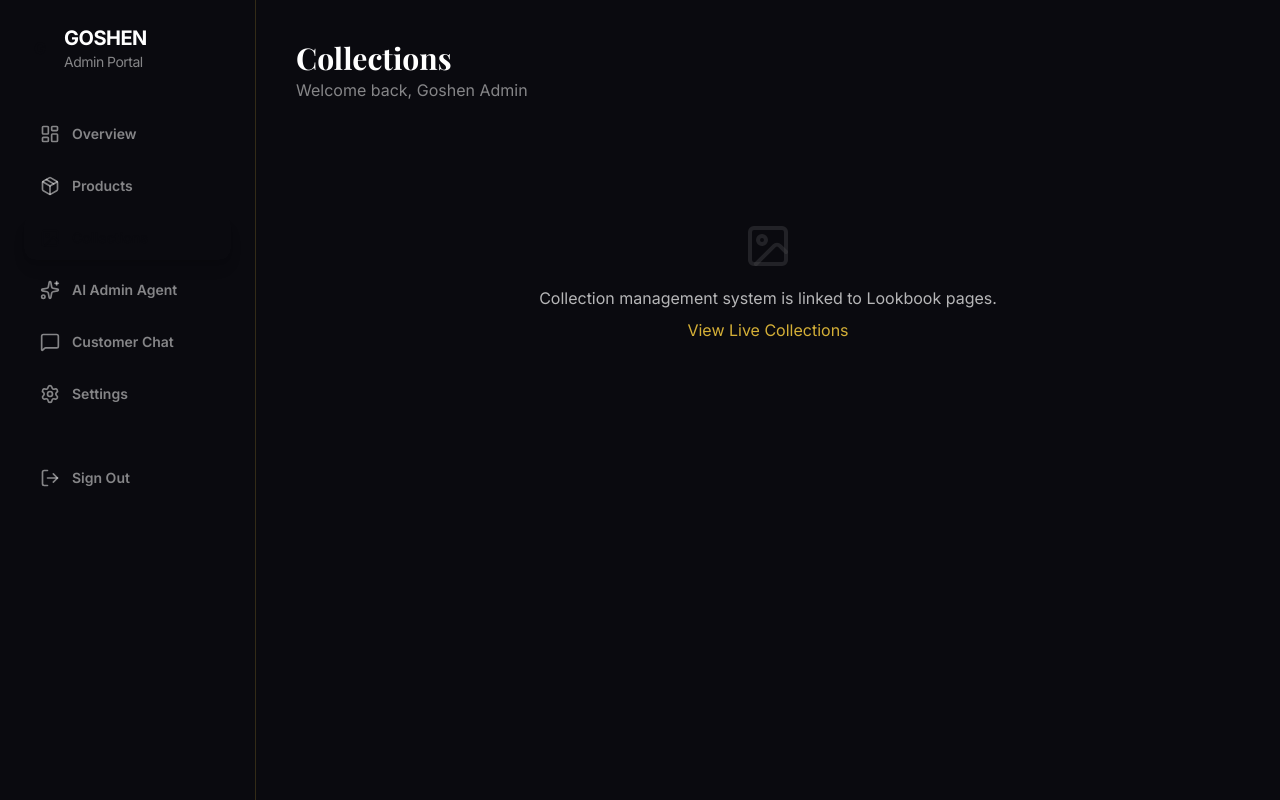
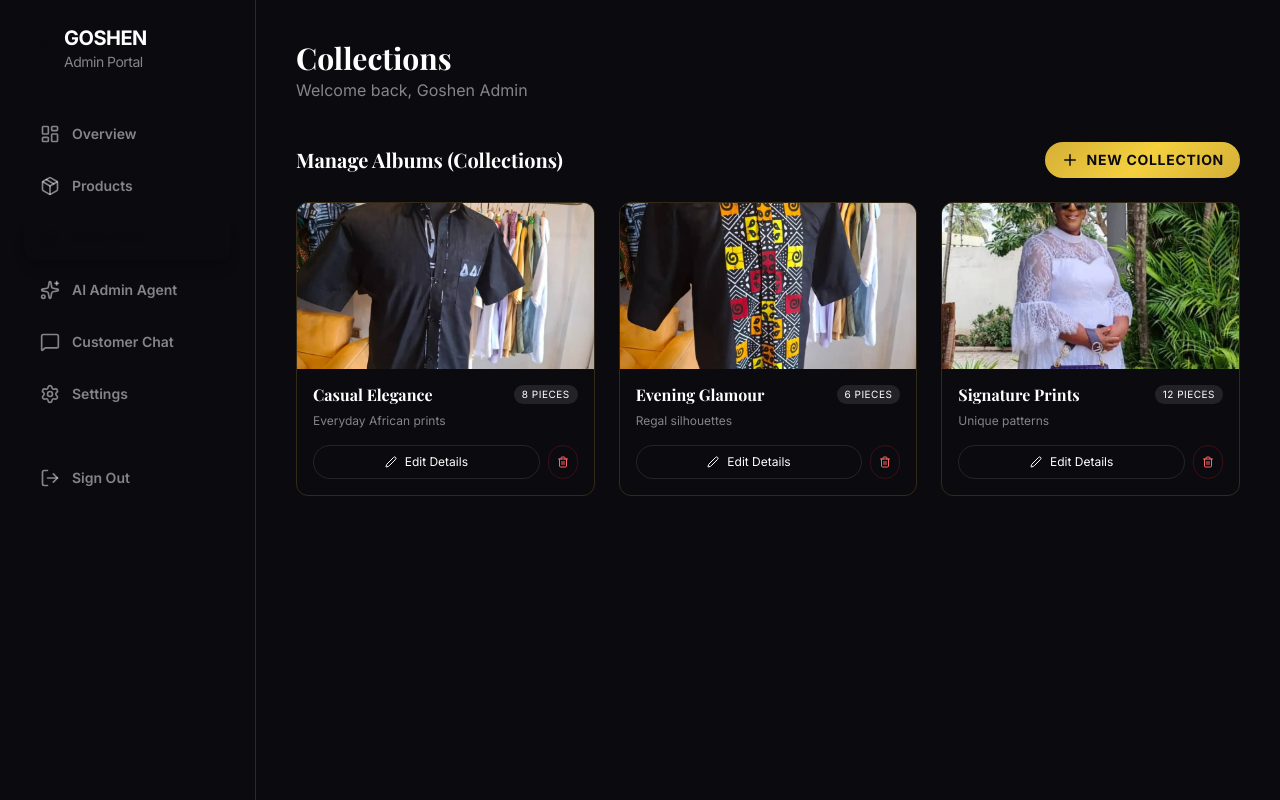
Before and after one commit to Goshenclothing/goshen-website, a Next.js app: page /admin/dashboard in a window 1280 px wide. Both pictures are taken after a click on the button "Collections". Built offline with nearby package versions, Linux system fonts and the light colour scheme; a web font is replaced by a local one.

Commit message:
Finalize Lookbook system and Admin Dashboard components

```diff
--- a/src/app/admin/dashboard/page.tsx
+++ b/src/app/admin/dashboard/page.tsx
@@ -17,6 +17,7 @@ import {
 import Link from 'next/link';
 import AdminAIChat from '@/components/AdminAIChat';
 import ProductManager from '@/components/ProductManager';
+import CollectionManager from '@/components/CollectionManager';
 
 export default function AdminDashboard() {
     const [activeTab, setActiveTab] = useState('overview');
@@ -105,13 +106,7 @@ export default function AdminDashboard() {
 
                         {activeTab === 'products' && <ProductManager />}
 
-                        {activeTab === 'collections' && (
-                            <div className="text-center py-20 text-[var(--color-text-subtle)]">
-                                <ImageIcon size={48} className="mx-auto mb-4 opacity-20" />
-                                <p>Collection management system is linked to Lookbook pages.</p>
-                                <Link href="/#collections" className="text-[var(--color-primary)] hover:underline mt-2 inline-block">View Live Collections</Link>
-                            </div>
-                        )}
+                        {activeTab === 'collections' && <CollectionManager />}
                     </motion.div>
                 </AnimatePresence>
             </main>
--- /dev/null
+++ b/src/components/CollectionManager.tsx
@@ -0,0 +1,65 @@
+'use client';
+
+import { useState } from 'react';
+import { Plus, Trash2, Edit2, FolderArchive, LayoutGrid } from 'lucide-react';
+import Link from 'next/link';
+
+interface Collection {
+    id: string;
+    title: string;
+    description: string;
+    itemCount: string;
+    image: string;
+}
+
+export default function CollectionManager() {
+    const [collections, setCollections] = useState<Collection[]>([
+        { id: '0', title: 'Casual Elegance', description: 'Everyday African prints', itemCount: '8 Pieces', image: '/images/goshen/WhatsApp Image 2025-12-30 at 12.12.05.jpeg' },
+        { id: '1', title: 'Evening Glamour', description: 'Regal silhouettes', itemCount: '6 Pieces', image: '/images/goshen/WhatsApp Image 2025-12-30 at 12.12.06.jpeg' },
+        { id: '2', title: 'Signature Prints', description: 'Unique patterns', itemCount: '12 Pieces', image: '/images/goshen/WhatsApp Image 2025-12-30 at 12.12.07.jpeg' },
+    ]);
+
+    return (
+        <div className="space-y-6">
+            <div className="flex justify-between items-center">
+                <h3 className="text-xl font-bold">Manage Albums (Collections)</h3>
+                <button className="btn btn-primary py-2 px-4 text-sm flex items-center gap-2">
+                    <Plus size={18} /> New Collection
+                </button>
+            </div>
+
+            <div className="grid grid-cols-1 md:grid-cols-2 lg:grid-cols-3 gap-6">
+                {collections.map((coll) => (
+                    <div key={coll.id} className="bg-[var(--gradient-card)] border border-[var(--color-border)] rounded-xl overflow-hidden group">
+                        <div className="aspect-video relative overflow-hidden">
+                            <img src={coll.image} className="w-full h-full object-cover transition-transform group-hover:scale-110" alt={coll.title} />
+                            <div className="absolute inset-0 bg-black/40 flex items-center justify-center opacity-0 group-hover:opacity-100 transition-opacity">
+                                <Link
+                                    href={`/collections/${coll.id}`}
+                                    className="bg-white text-black p-2 rounded-full hover:bg-[var(--color-primary)] transition-colors"
+                                >
+                                    <LayoutGrid size={20} />
+                                </Link>
+                            </div>
+                        </div>
+                        <div className="p-4">
+                            <div className="flex justify-between items-start mb-2">
+                                <h4 className="font-bold">{coll.title}</h4>
+                                <span className="text-[10px] bg-white/10 px-2 py-0.5 rounded-full uppercase tracking-wider">{coll.itemCount}</span>
+                            </div>
+                            <p className="text-xs text-[var(--color-text-subtle)] mb-4">{coll.description}</p>
+                            <div className="flex gap-2">
+                                <button className="flex-1 py-2 border border-white/10 rounded-lg text-xs hover:bg-white/5 transition-colors flex items-center justify-center gap-2">
+                                    <Edit2 size={12} /> Edit Details
+                                </button>
+                                <button className="p-2 border border-red-500/20 rounded-lg text-red-400 hover:bg-red-500/10 transition-colors">
+                                    <Trash2 size={12} />
+                                </button>
+                            </div>
+                        </div>
+                    </div>
+                ))}
+            </div>
+        </div>
+    );
+}
```
